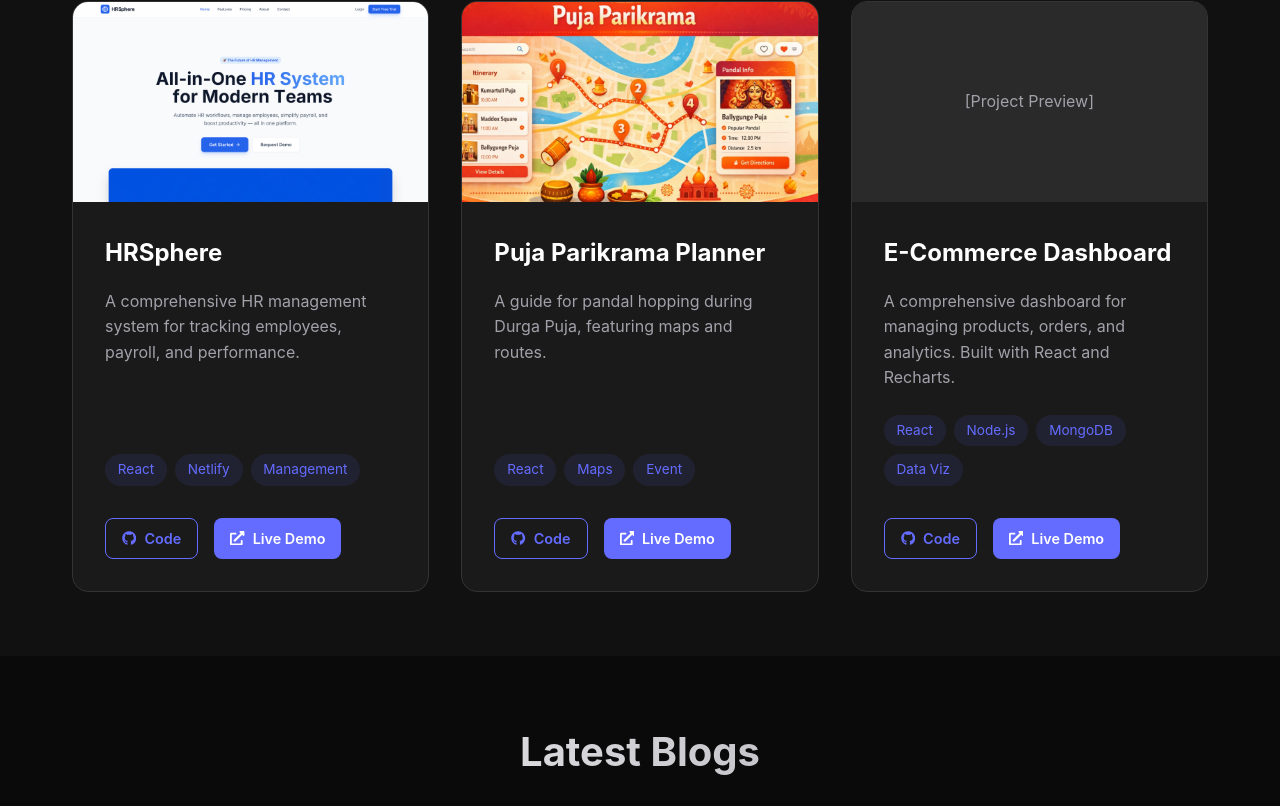
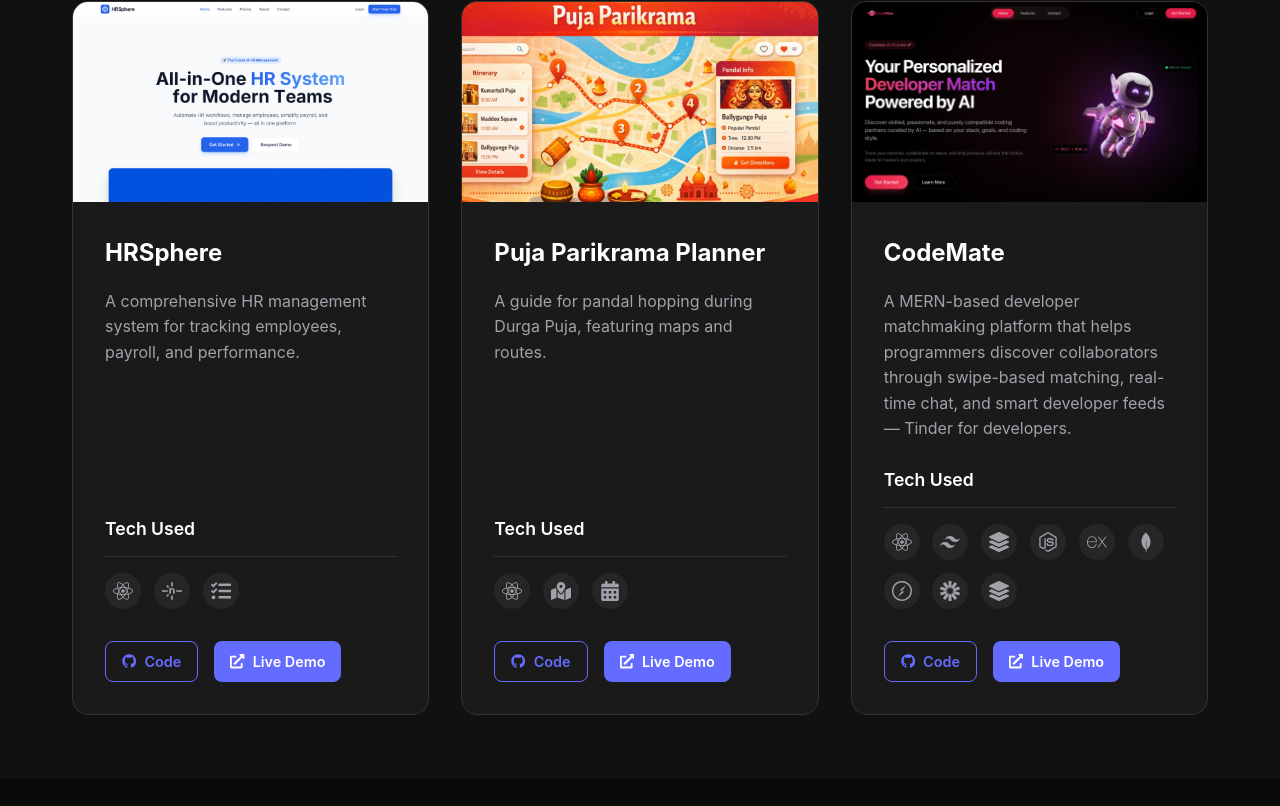
Before and after one commit to arunabha369/portfolio, a React (Vite) app: page / in a window 1280 px wide. Shown: the part 2352-3158 px from the top of the page. Built offline with nearby package versions, Linux system fonts and the light colour scheme.

Commit message:
feat: add CodeMate project with interactive tech stack icons and tooltips

```diff
--- a/src/components/Projects.jsx
+++ b/src/components/Projects.jsx
@@ -1,10 +1,95 @@
-
-import React from 'react';
-import { FaGithub, FaExternalLinkAlt } from 'react-icons/fa';
+import React, { useState } from 'react';
+import { FaGithub, FaExternalLinkAlt, FaReact, FaNodeJs, FaTasks, FaMapMarkedAlt, FaCalendarAlt, FaLayerGroup, FaLock } from 'react-icons/fa';
+import { SiNetlify, SiTailwindcss, SiExpress, SiMongodb, SiSocketdotio, SiFramermotion, SiJsonwebtokens } from 'react-icons/si';
 import hrSphereImg from '../assets/hrsphere.png';
 import pujaParikramaImg from '../assets/puja_parikrama.jpg';
+import codemateImg from '../assets/codemate.png';
+
+const TechIconWithTooltip = ({ icon: Icon, label }) => {
+    const [showTooltip, setShowTooltip] = useState(false);
+
+    return (
+        <div
+            style={{ position: 'relative', display: 'flex', alignItems: 'center' }}
+            onMouseEnter={() => setShowTooltip(true)}
+            onMouseLeave={() => setShowTooltip(false)}
+        >
+            <div style={{
+                padding: '0.5rem',
+                backgroundColor: 'rgba(255, 255, 255, 0.05)',
+                borderRadius: '50%',
+                display: 'flex',
+                alignItems: 'center',
+                justifyContent: 'center',
+                color: 'var(--text-secondary)',
+                transition: 'all 0.3s ease',
+                cursor: 'pointer'
+            }}
+                onMouseOver={(e) => {
+                    e.currentTarget.style.backgroundColor = 'rgba(100, 108, 255, 0.1)';
+                    e.currentTarget.style.color = 'var(--accent-primary)';
+                    e.currentTarget.style.transform = 'translateY(-2px)';
+                }}
+                onMouseOut={(e) => {
+                    e.currentTarget.style.backgroundColor = 'rgba(255, 255, 255, 0.05)';
+                    e.currentTarget.style.color = 'var(--text-secondary)';
+                    e.currentTarget.style.transform = 'translateY(0)';
+                }}
+            >
+                <Icon size={20} />
+            </div>
+            {showTooltip && (
+                <div style={{
+                    position: 'absolute',
+                    bottom: '120%',
+                    left: '50%',
+                    transform: 'translateX(-50%)',
+                    backgroundColor: '#222',
+                    color: '#fff',
+                    padding: '0.4rem 0.8rem',
+                    borderRadius: '4px',
+                    fontSize: '0.75rem',
+                    whiteSpace: 'nowrap',
+                    zIndex: 10,
+                    boxShadow: '0 4px 6px rgba(0,0,0,0.3)',
+                    border: '1px solid #333'
+                }}>
+                    {label}
+                    <div style={{
+                        position: 'absolute',
+                        top: '100%',
+                        left: '50%',
+                        transform: 'translateX(-50%)',
+                        borderWidth: '5px',
+                        borderStyle: 'solid',
+                        borderColor: '#222 transparent transparent transparent'
+                    }}></div>
+                </div>
+            )}
+        </div>
+    );
+};
 
 const Projects = () => {
+    const techIcons = {
+        "React": FaReact,
+        "Netlify": SiNetlify,
+        "Management": FaTasks,
+        "Maps": FaMapMarkedAlt,
+        "Event": FaCalendarAlt,
+        "Tailwind CSS": SiTailwindcss,
+        "shadcn/ui": FaLayerGroup, // Using a generic layer group icon for shadcn/ui as it might not be in the set
+        "Node.js": FaNodeJs,
+        "Express": SiExpress,
+        "MongoDB": SiMongodb,
+        "Socket.io": SiSocketdotio,
+        "JWT Auth": SiJsonwebtokens, // Using custom if available, else lock
+        "Framer Motion": SiFramermotion
+    };
+
+    // Fallback icon if not found
+    const getIcon = (tag) => techIcons[tag] || FaLayerGroup;
+
     const projects = [
         {
             title: "HRSphere",
@@ -21,23 +106,25 @@ const Projects = () => {
             links: { demo: "https://pujaparikrama.online", code: "https://github.com/arunabha369/puja-parikrama" }
         },
         {
-            title: "E-Commerce Dashboard",
-            description: "A comprehensive dashboard for managing products, orders, and analytics. Built with React and Recharts.",
-            tags: ["React", "Node.js", "MongoDB", "Data Viz"],
-            links: { demo: "#", code: "#" }
+            title: "CodeMate",
+            description: "A MERN-based developer matchmaking platform that helps programmers discover collaborators through swipe-based matching, real-time chat, and smart developer feeds — Tinder for developers.",
+            tags: [
+                "React",
+                "Tailwind CSS",
+                "shadcn/ui",
+                "Node.js",
+                "Express",
+                "MongoDB",
+                "Socket.io",
+                "JWT Auth",
+                "Framer Motion"
+            ],
+            image: codemateImg,
+            links: {
+                demo: "#",
+                code: "https://github.com/arunabha369/CodeMate"
+            }
         }
-        // {
-        //     title: "Financial Tracker",
-        //     description: "Personal finance application to track income, expenses, and savings goals with visual reports.",
-        //     tags: ["JavaScript", "Firebase", "Chart.js"],
-        //     links: { demo: "#", code: "#" }
-        // },
-        // {
-        //     title: "AI Study Assistant",
-        //     description: "An intelligent study planner that adapts to your learning pace and schedule using basic ML algorithms.",
-        //     tags: ["Python", "Flask", "React", "OpenAI API"],
-        //     links: { demo: "#", code: "#" }
-        // }
     ];
 
     return (
@@ -98,18 +185,30 @@ const Projects = () => {
                                     {project.description}
                                 </p>
 
-                                <div style={{ display: 'flex', flexWrap: 'wrap', gap: '0.5rem', marginBottom: '2rem' }}>
-                                    {project.tags.map((tag, idx) => (
-                                        <span key={idx} style={{
-                                            fontSize: '0.85rem',
-                                            padding: '0.3rem 0.8rem',
-                                            backgroundColor: 'rgba(100, 108, 255, 0.1)',
-                                            color: 'var(--accent-primary)',
-                                            borderRadius: '20px'
-                                        }}>
-                                            {tag}
-                                        </span>
-                                    ))}
+                                <div style={{
+                                    marginBottom: '2rem'
+                                }}>
+                                    <h4 style={{
+                                        color: '#fff',
+                                        fontSize: '1.1rem',
+                                        marginBottom: '0.8rem',
+                                        fontWeight: '600'
+                                    }}>Tech Used</h4>
+                                    <div style={{
+                                        width: '100%',
+                                        height: '1px',
+                                        backgroundColor: '#333',
+                                        marginBottom: '1rem'
+                                    }}></div>
+                                    <div style={{ display: 'flex', flexWrap: 'wrap', gap: '0.8rem' }}>
+                                        {project.tags.map((tag, idx) => (
+                                            <TechIconWithTooltip
+                                                key={idx}
+                                                icon={getIcon(tag)}
+                                                label={tag}
+                                            />
+                                        ))}
+                                    </div>
                                 </div>
 
                                 <div style={{ display: 'flex', gap: '1rem' }}>
```
Also changed, not shown: src/assets/CodeMate.png (added).
